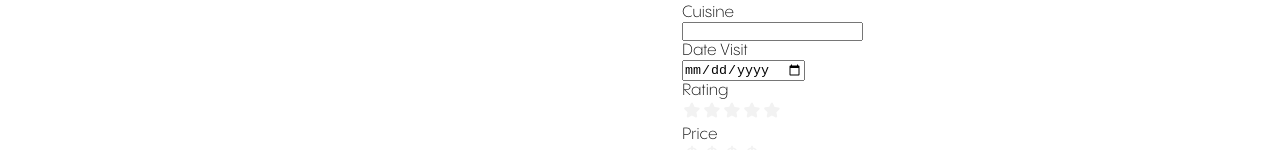
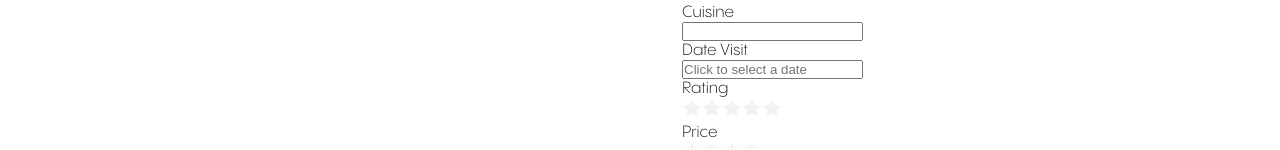
Before and after one commit to SutheeDev/PerScholasCapstoneFE, a React (Vite) app: page /create in a window 1280 px wide. Shown: the part 347-497 px from the top of the page. Built offline with nearby package versions, Linux system fonts and the light colour scheme; no server answers.

Commit message:
installed react-datepicker, passed selected date to entry state

```diff
--- a/package.json
+++ b/package.json
@@ -12,6 +12,7 @@
   "dependencies": {
     "axios": "^1.7.9",
     "react": "^18.3.1",
+    "react-datepicker": "^7.6.0",
     "react-dom": "^18.3.1",
     "react-icons": "^5.4.0",
     "react-router-dom": "^7.1.3",
--- a/src/pages/CreateRestaurant.jsx
+++ b/src/pages/CreateRestaurant.jsx
@@ -1,6 +1,8 @@
 import { useState } from "react";
+import { RateRangeEl } from "../components";
+import DatePicker from "react-datepicker";
+import "react-datepicker/dist/react-datepicker.css";
 import styled from "styled-components";
-import { RateRangeEl } from "../components";
 
 // Import Icons
 import { TiStarFullOutline } from "react-icons/ti";
@@ -19,6 +21,12 @@ const initialState = {
 const CreateRestaurant = () => {
   const [entry, setEntry] = useState(initialState);
 
+  // Convert date into ISO format
+  const handleDate = (date) => {
+    const isoDate = date.toISOString();
+    setEntry({ ...entry, visitDate: isoDate });
+  };
+
   return (
     <CardsContainer>
       <h1 className="heading">Create Entry</h1>
@@ -31,8 +39,20 @@ const CreateRestaurant = () => {
           <textarea name="review" id="review"></textarea>
           <label htmlFor="cuisine">Cuisine</label>
           <input type="text" name="cuisine" id="cuisine" />
+
+          {/* visitDate */}
+          {/* https://reactdatepicker.com/ */}
           <label htmlFor="date">Date Visit</label>
-          <input type="date" name="date" id="date" />
+          <DatePicker
+            selected={entry.visitDate}
+            onChange={(date) => handleDate(date)}
+            closeOnScroll={true}
+            maxDate={new Date()}
+            placeholderText="Click to select a date"
+            dateFormat="MM / dd / yyyy"
+          />
+
+          {/* Rating */}
           <label htmlFor="rating">Rating</label>
           <RateRangeEl
             Icon={TiStarFullOutline}
@@ -40,6 +60,8 @@ const CreateRestaurant = () => {
             onClick={(e) => setEntry({ ...entry, rating: e })}
             range={entry.rating}
           />
+
+          {/* PriceRange */}
           <label htmlFor="price">Price</label>
           <RateRangeEl
             Icon={BiDollar}
```
Also changed, not shown: 1 other file (tests, documents, lock files or other folders).
